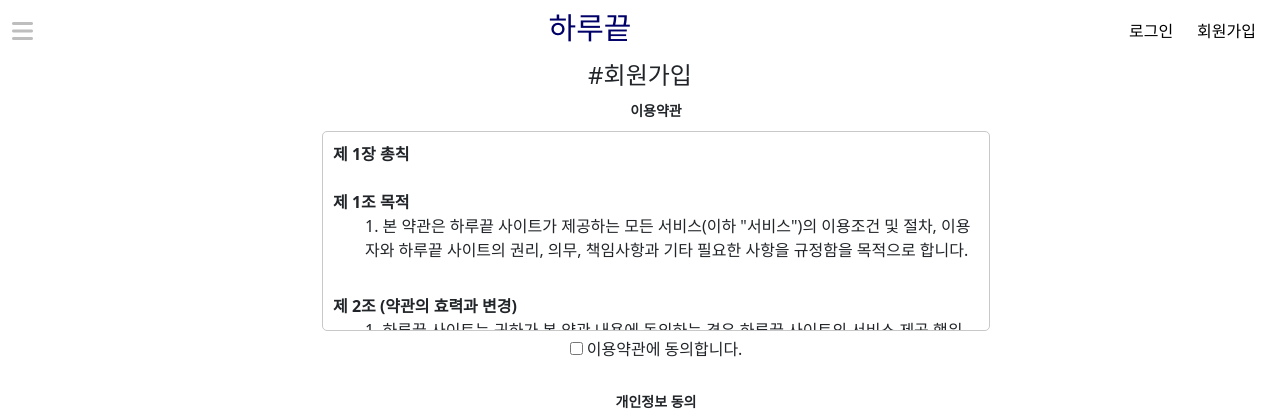
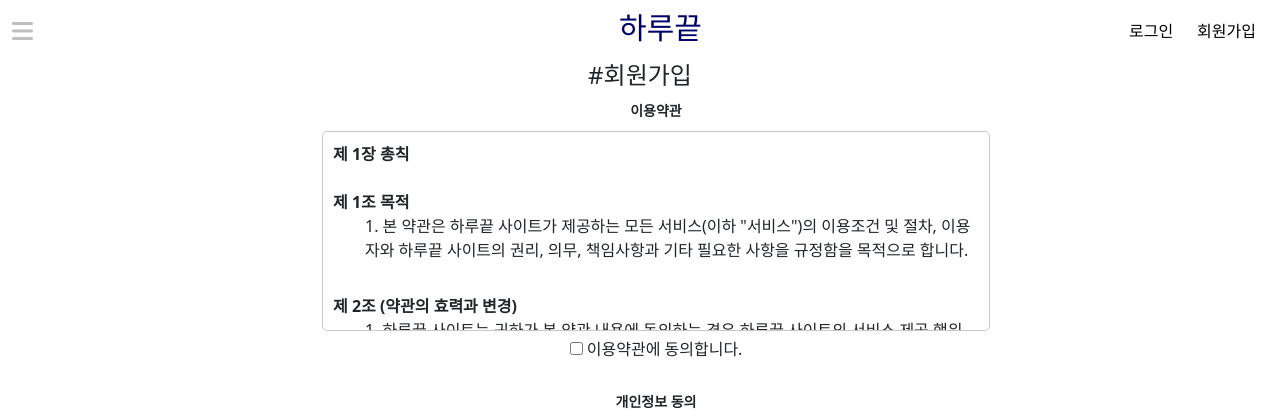
Before and after one commit to Normal-case/end_of_day, a Django app: page /accounts/create/ in a window 1280 px wide. Shown: the top 416 px of the page. Run offline with Django 3.2, Linux system fonts and the light colour scheme; some libraries are stand-ins or nearby versions.

Commit message:
center 수정

```diff
--- a/static/base.css
+++ b/static/base.css
@@ -25,12 +25,12 @@ a{
 
 .navbar__bar i{
     color: #bebebe;
+    padding-right: 171px
 }
 
 .navbar__name {
     font-size: 30px;
     font-family: 'Do Hyeon', sans-serif;
-    padding-left: 30px;
 }
 
 .navbar__menu {
```
